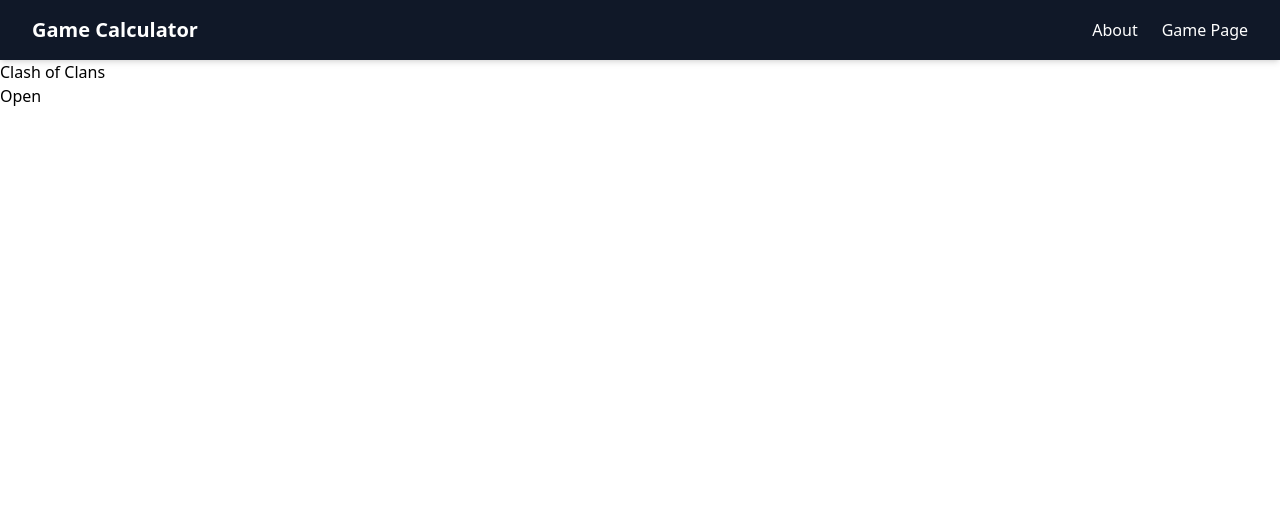
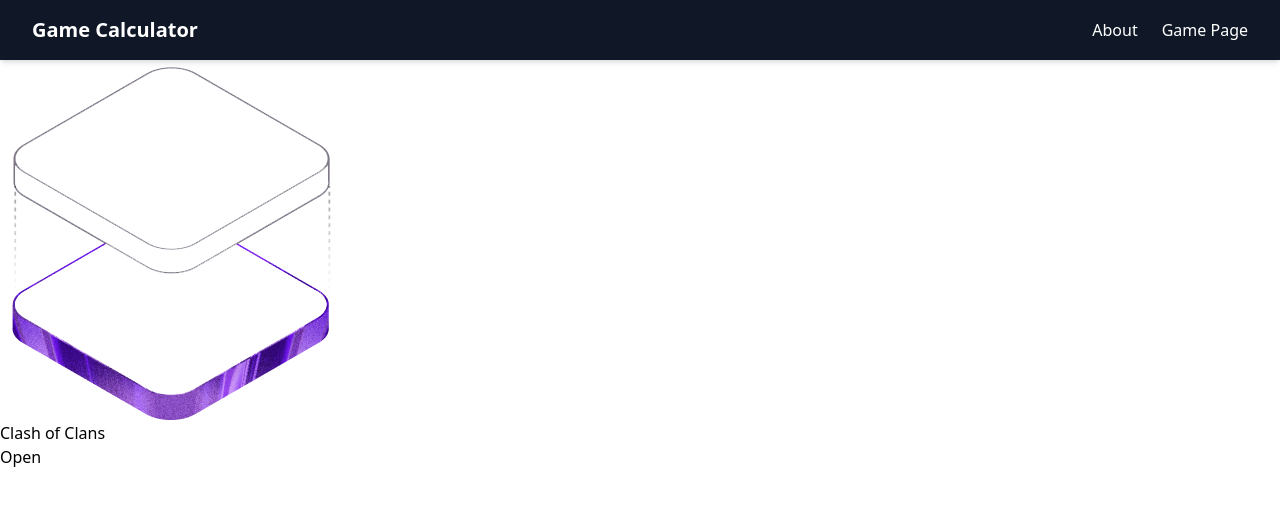
Before and after one commit to RascoBlomberg/Game-time, a React (Vite) app: page /gamePage in a window 1280 px wide. Shown: the top 506 px of the page. Built offline with nearby package versions, Linux system fonts and the light colour scheme.

Commit message:
added image and description to display card

```diff
--- a/src/comps/display-card.tsx
+++ b/src/comps/display-card.tsx
@@ -3,13 +3,19 @@ import { Link } from "react-router";
 type Props = {
   title: string;
   link: string;
-}
+  image: string;
+  description?: string;
+};
 
-export default function DisplayCard({ title, link }: Props){
+export default function DisplayCard({ title, link, image, description }: Props) {
   return (
     <div>
+      <img src={image} alt={title}/>
+      <div>
         <h2>{title}</h2>
+        {description && (<p>{description}</p>)}
         <Link to={link}> Open</Link>
       </div>
-    )
+    </div>
+  );
 }
--- a/src/pages/gamePage.tsx
+++ b/src/pages/gamePage.tsx
@@ -4,7 +4,7 @@ export default function GamePage () {
     return (
         <div>
             <Navbar />
-            <DisplayCard title="Clash of Clans" link="/coc" />
+            <DisplayCard title="Clash of Clans" link="/coc" image="src\assets\hero.png"/>
         </div>
     )
 }
```
Lines whose indentation alone changed are shown as unchanged.
